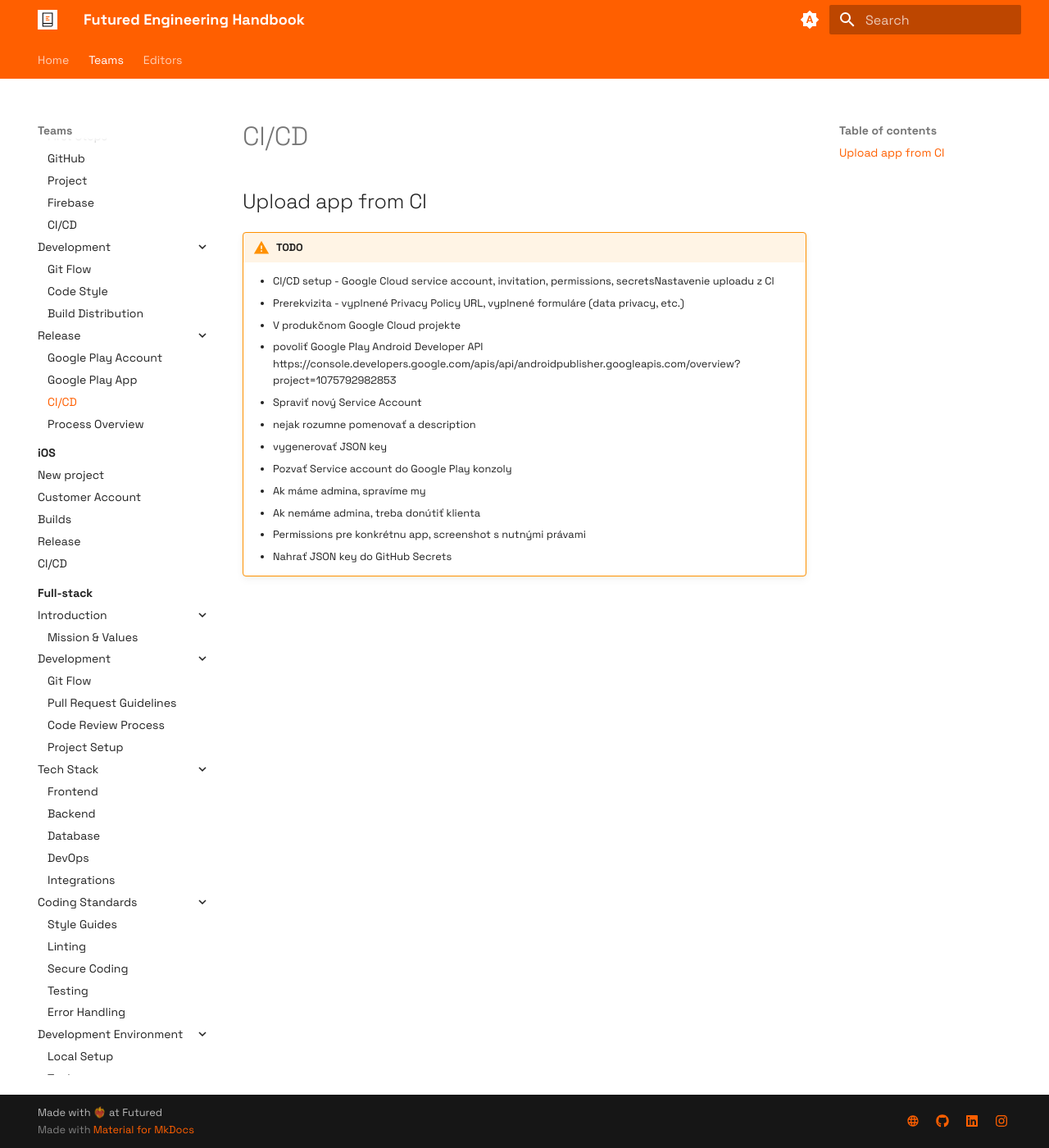
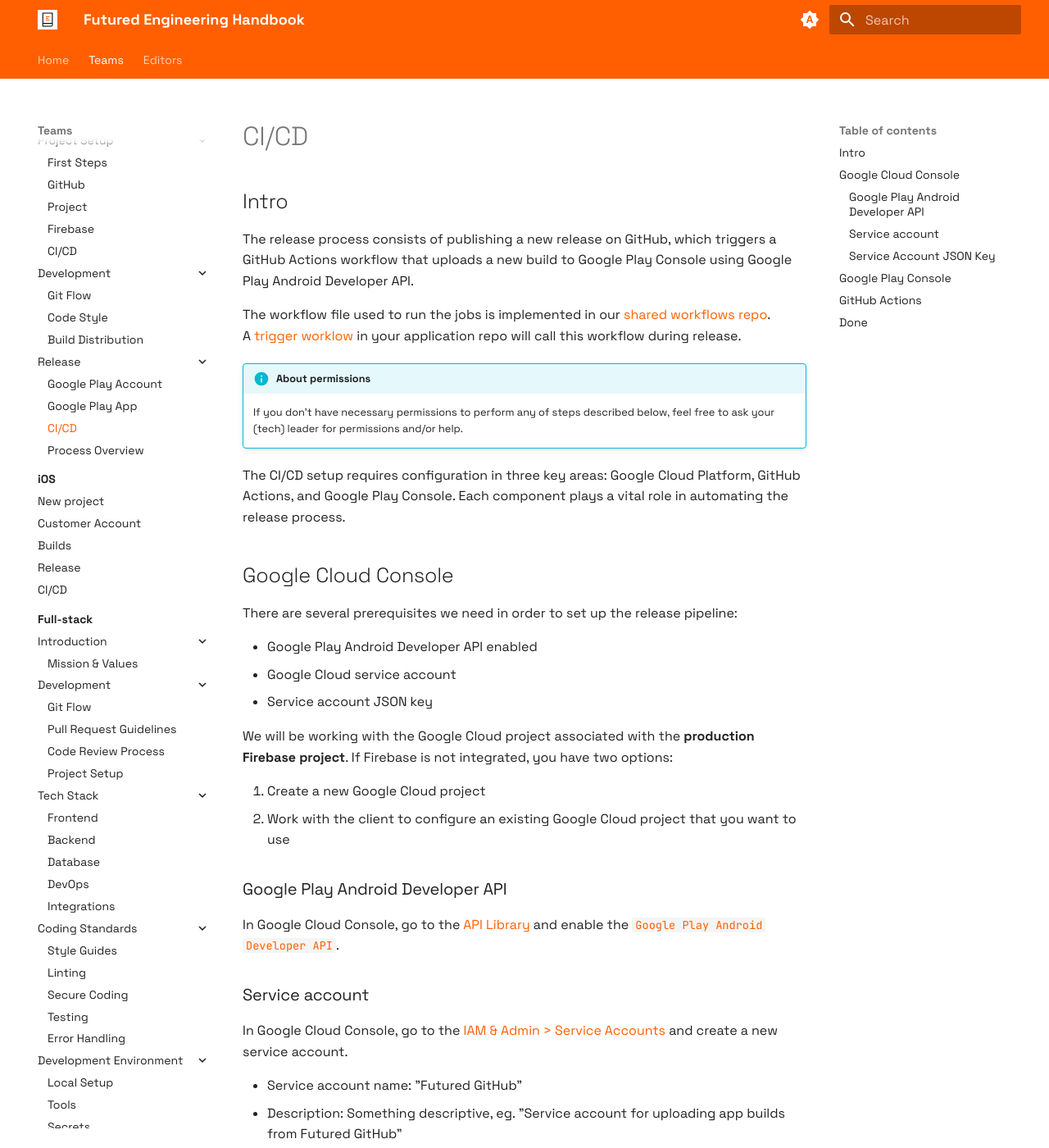
Before and after one commit to futuredapp/Engineering-Handbook, an MkDocs documentation site: the page built from docs/Teams/android/release/20_ci_cd.md, in a window 1280 px wide and 1400 px high. Shown: the whole window at 82% size. Built offline with MkDocs 1.6.1 and Material for MkDocs 9.7.7, drawn with Linux system fonts in a browser that asks for light colours; some of the changed text lies outside the part shown.

Commit message:
Create CI/CD release docs

```diff
--- a/docs/Teams/android/release/20_ci_cd.md
+++ b/docs/Teams/android/release/20_ci_cd.md
@@ -1,16 +1,89 @@
 # CI/CD
 
-## Upload app from CI
-!!! warning "TODO"
-    - CI/CD setup - Google Cloud service account, invitation, permissions, secretsNastavenie uploadu z CI
-    - Prerekvizita - vyplnené Privacy Policy URL, vyplnené formuláre (data privacy, etc.)
-    - V produkčnom Google Cloud projekte
-    - povoliť Google Play Android Developer API https://console.developers.google.com/apis/api/androidpublisher.googleapis.com/overview?project=1075792982853
-    - Spraviť nový Service Account
-    - nejak rozumne pomenovať a description
-    - vygenerovať JSON key
-    - Pozvať Service account do Google Play konzoly
-    - Ak máme admina, spravíme my
-    - Ak nemáme admina, treba donútiť klienta
-    - Permissions pre konkrétnu app, screenshot s nutnými právami
-    - Nahrať JSON key do GitHub Secrets
+## Intro
+
+The release process consists of publishing a new release on GitHub, which triggers a GitHub Actions workflow that uploads a new build to Google Play Console using Google Play Android Developer API.
+
+The workflow file used to run the jobs is implemented in our [shared workflows repo](https://github.com/futuredapp/.github/blob/main/.github/workflows/android-cloud-release-googlePlay.yml).
+A [trigger worklow](https://github.com/futuredapp/kmp-futured-template/blob/develop/.github/workflows/on_release.yml) in your application repo will call this workflow during release.
+
+!!! info "About permissions"
+
+    If you don't have necessary permissions to perform any of steps described below, feel free to ask your (tech) leader for permissions and/or help.
+
+The CI/CD setup requires configuration in three key areas: Google Cloud Platform, GitHub Actions, and Google Play Console. Each component plays a vital role in automating the release process.
+
+## Google Cloud Console
+
+There are several prerequisites we need in order to set up the release pipeline:
+
+- Google Play Android Developer API enabled
+- Google Cloud service account
+- Service account JSON key
+
+We will be working with the Google Cloud project associated with the **production Firebase project**. If Firebase is not integrated, you have two options:
+
+1. Create a new Google Cloud project
+2. Work with the client to configure an existing Google Cloud project that you want to use
+
+### Google Play Android Developer API
+
+In Google Cloud Console, go to the [API Library](https://console.cloud.google.com/apis/library) and enable the [`Google Play Android Developer API`](https://console.cloud.google.com/apis/library/androidpublisher.googleapis.com).
+
+### Service account
+
+In Google Cloud Console, go to the [IAM & Admin > Service Accounts](https://console.cloud.google.com/iam-admin/serviceaccounts) and create a new service account.
+
+- Service account name: "Futured GitHub"
+- Description: Something descriptive, eg. "Service account for uploading app builds from Futured GitHub"
+- No additional permissions needed
+
+![](../Resources/release/service_account.png){: style="height:auto;width:auto;max-height:400px"}
+
+### Service Account JSON Key
+
+- For the service account you just created, navigate to `Keys` tab and then `Add key > Create new key > JSON`. A new JSON key will be generated and automatically downloaded.
+- Store the key inside our **Bitwarden**
+    - Create, or use existing entry for mobile application inside `Android` Collection. Owner should be set to `Futured`.
+    - Upload JSON key as attachment.
+- Copy content of the JSON file key and store it as `GOOGLE_PLAY_PUBLISH_SERVICE_ACCOUNT` secret inside your GitHub repo.
+- Delete the JSON key from your machine (you won't need it anymore).
+
+## Google Play Console
+
+!!! info "B...but, I don't have access to Play Console 🥺"
+
+    Following steps will require Google Play Console admin-level permissions.
+
+    - If there's `ops@futured.app` account invited to client's console with necessary permissions, these steps can be done by you and/or somebody who has access to ops account.
+    - If not, please work with client to go through these steps.
+
+To enable automated uploads from CI to Google Play Console, we need to grant the service account access to the Play Console. This involves inviting the service account email address (found in the Google Cloud Console) to the Google Play Console with appropriate permissions.
+
+- In Google Cloud Console, go to the [IAM & Admin > Service Accounts](https://console.cloud.google.com/iam-admin/serviceaccounts) and find email of the service account you created earlier.
+- Inside Play Console, go to `Users and permissions > Invite new users` and fill in Service Account e-mail.
+- In `App permissions` tab, select your app and grant following permissions:
+    - `View app information (read-only)`
+    - `Edit and delete draft apps`
+    - `Release apps to testing tracks`
+    - `Manage testing tracks and edit tester lists`
+- Click `Invite user`. The service account will automatically accept the invite and now should be visible in `Users and permissions` menu.
+
+## GitHub Actions
+
+In addition to `GOOGLE_PLAY_PUBLISH_SERVICE_ACCOUNT` secret mentioned above, you will have to set up several other secrets required to sign the App Bundle before upload to Play Console. Follow instructions in your project's [release workflow](https://github.com/futuredapp/kmp-futured-template/blob/develop/.github/workflows/on_release.yml):
+
+- Upload keystore password
+- Upload key alias
+- Upload key password
+- Google Play Android Developer API service account credentials
+
+## Done
+
+With this set up, your release pipeline should be up and running. Verify functionality by creating a test release on GitHub.
+
+!!! note
+
+    Please note that in order to upload a release build from CI, you will be required to complete several declarations and have your Privacy Policy URL filled out in Play Console. The first build should be uploaded manually during App Signing set up as described in [Google Play app setup](./10_google_play_app.md#key-management) page.
+
+    If client is not able to provide you with Privacy Policy URL at this stage, use fake url like `https://example.com` to satisfy the Google Play overlords. This is fine for internal testing track builds, but please remember to update the URL before promoting your app to higher testing tracks.
```
Also changed, not shown: docs/Teams/android/release/00_google_play_account.md (+1 -1 lines), docs/Teams/android/release/10_google_play_app.md (+4 -1 lines), docs/Teams/android/Resources/release/service_account.png (added).
